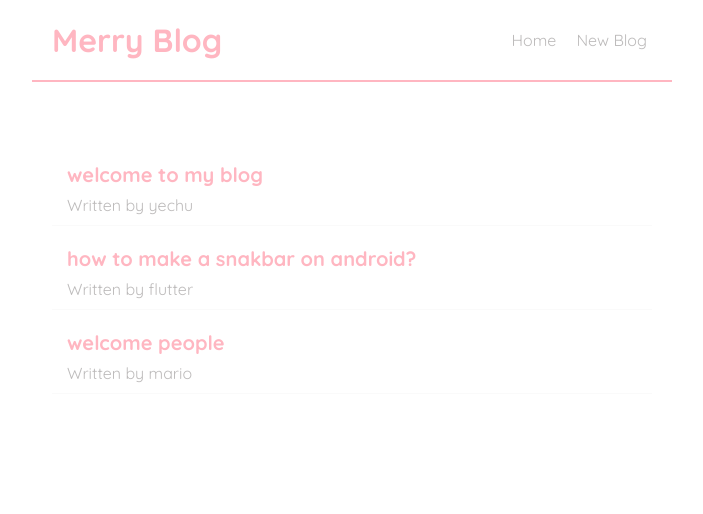
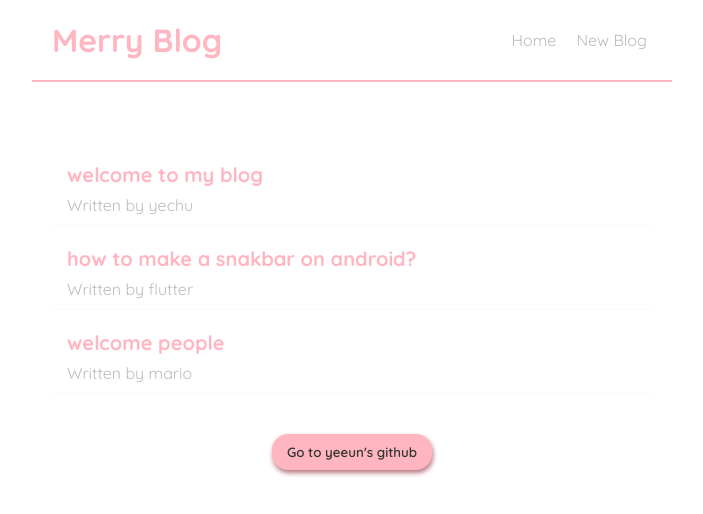
Before and after one commit to yechubot/react-merry-blog, a React (Create React App) app: page / in a window 1280 px wide. Shown: the top 514 px of the page, without its empty margins (288-991 px from the left). Built offline with nearby package versions, Linux system fonts and the light colour scheme; the HTML template or start-up script is replaced by a standard one.

Commit message:
button added

```diff
--- a/src/Home.js
+++ b/src/Home.js
@@ -14,6 +14,9 @@ const Home = () => {
                     <p>Written by {blog.author}</p>
                 </div>
             ))}
+            <div className="go-github">
+                <button href="/">Go to yeeun's github </button>
+            </div>
         </div>
     )
 }
--- a/src/index.css
+++ b/src/index.css
@@ -43,6 +43,8 @@ a:hover{
   padding:10px 15px;
   margin: 10px 0;
   border-bottom: 1px solid #fafafa;
+  transition: 0.3s ease;
+  cursor: pointer;
 }
 .blog-preview:hover{
   box-shadow: 1px 3px 5px rgba(0, 0, 0, 0.1);
@@ -52,3 +54,22 @@ a:hover{
   color:lightpink;
   margin-bottom:8px;
 }
+.go-github{
+  text-align: center;
+}
+.go-github button{
+  background-color: lightpink;
+  color:#333;
+  border-radius: 1.2em;
+  font-weight: 600;
+  border-style: none;
+  padding:10px 15px;
+  margin-top:30px;
+  outline: none;
+  box-shadow: 1px 3px 5px rgb(184, 119, 129);
+  transition: 0.3s ease;
+}
+.go-github button:hover{
+  cursor: pointer;
+  box-shadow: 1px 5px 8px rgb(184, 119, 129);
+}
```
Also changed, not shown: 1 other file (tests, documents, lock files or other folders).
